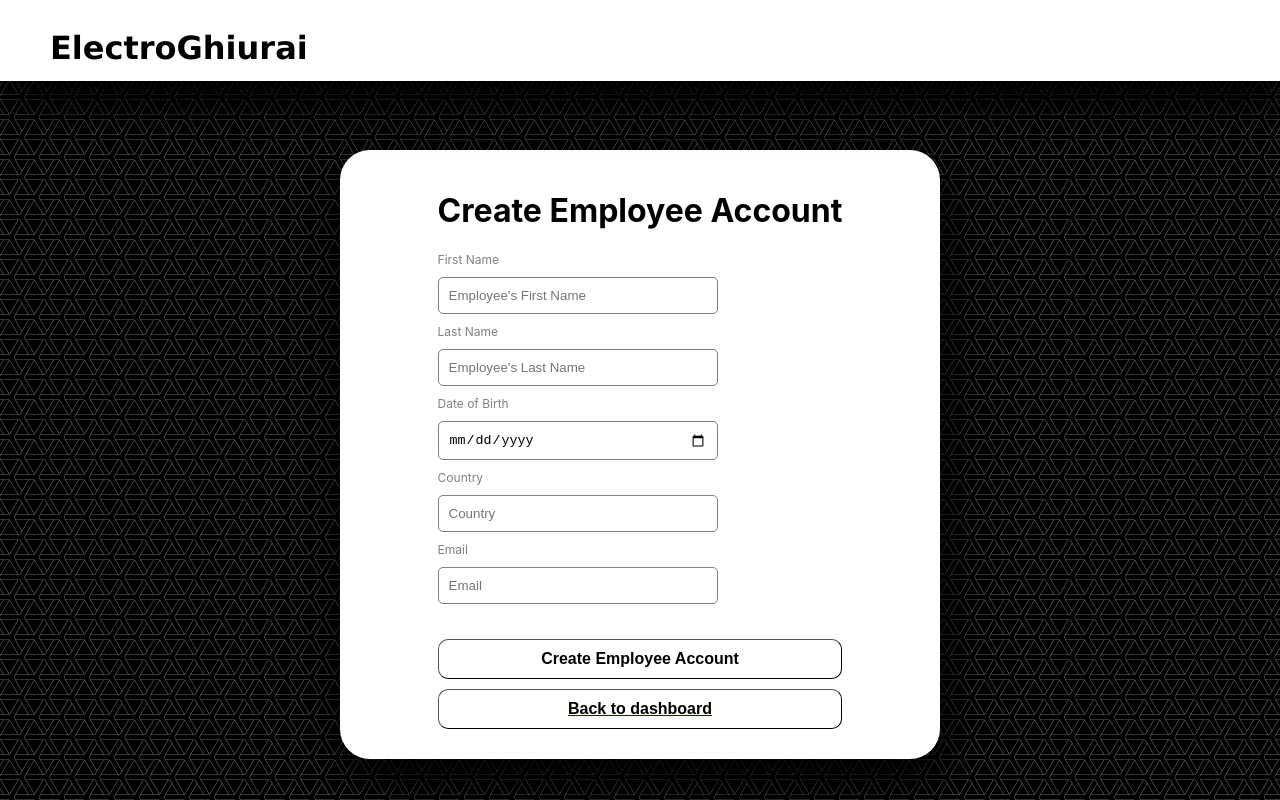
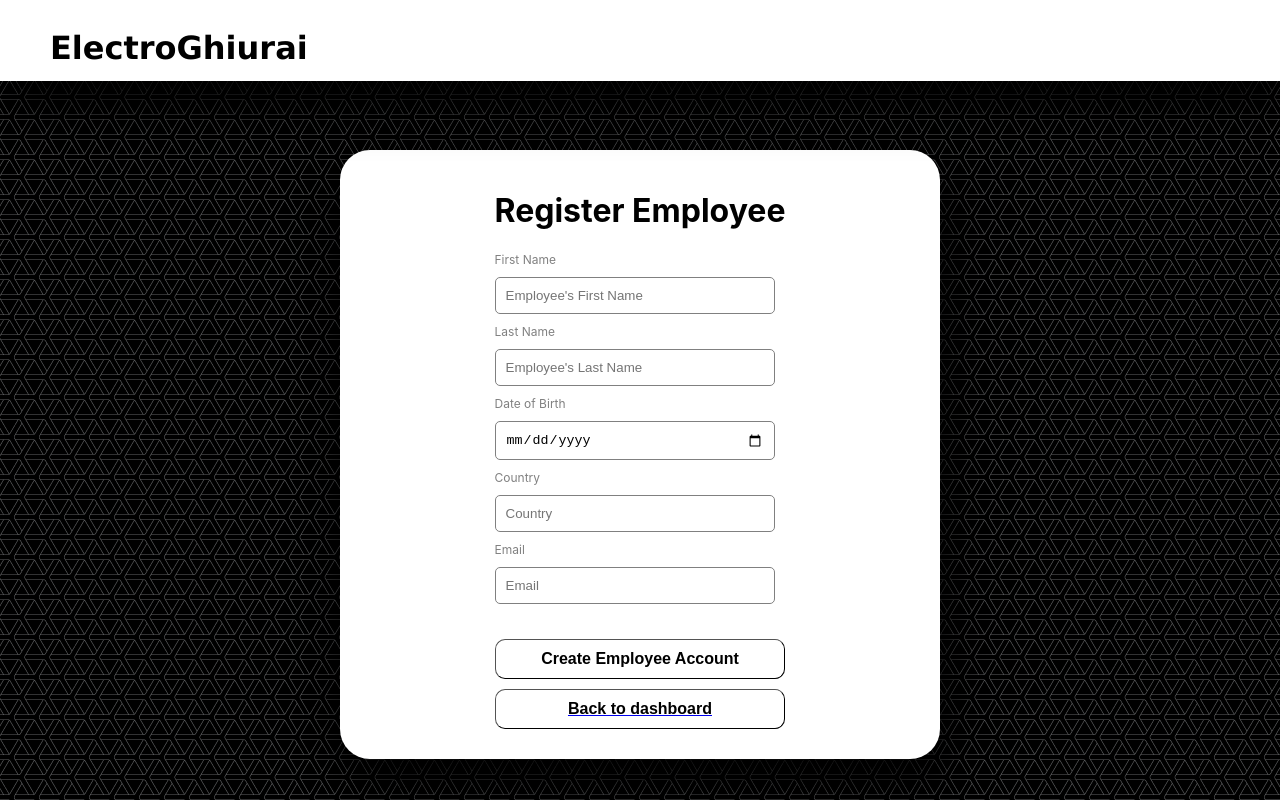
Before and after one commit to Dariusalba/electro-ghiurai-frontend, a React (Create React App) app: page /manager/employeeaccount in a window 1280 px wide. Built offline with nearby package versions, Linux system fonts and the light colour scheme.

Commit message:
updated EmployeeAccountCreation.jsx

```diff
--- a/public/index.html
+++ b/public/index.html
@@ -24,7 +24,7 @@
       work correctly both with client-side routing and a non-root public URL.
       Learn how to configure a non-root public URL by running `npm run build`.
     -->
-    <title>React App</title>
+    <title>ElectroGhiurai</title>
   </head>
   <body>
     <noscript>You need to enable JavaScript to run this app.</noscript>
--- a/src/pages/EmployeeAccountCreation.jsx
+++ b/src/pages/EmployeeAccountCreation.jsx
@@ -188,7 +188,7 @@ const EmployeeAccountCreation = () => {
       </div>
       <div className="app">
         <form onSubmit={handleSubmit}>
-          <h1 className="app-h1">Create Employee Account</h1>
+          <h1 className="app-h1">Register Employee</h1>
             {inputs.map((input) => (
             <FormInput
               key={input.id}
```
